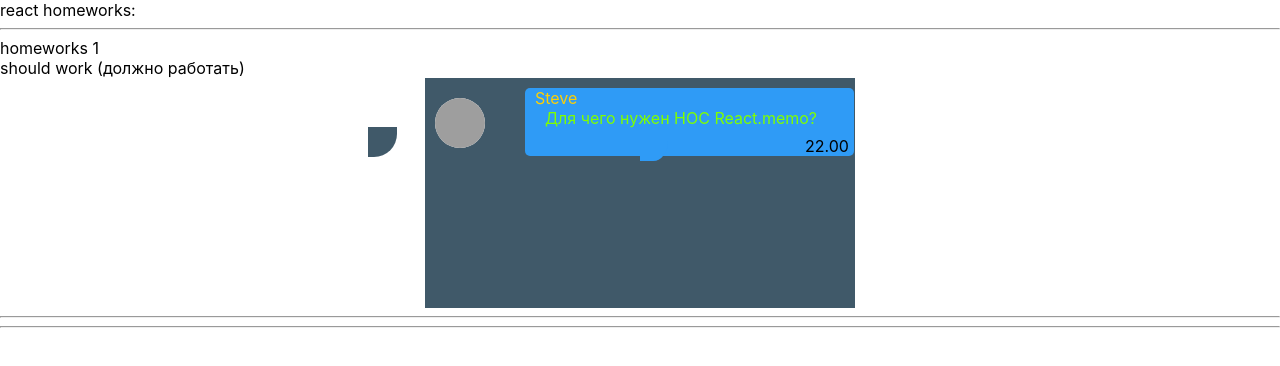
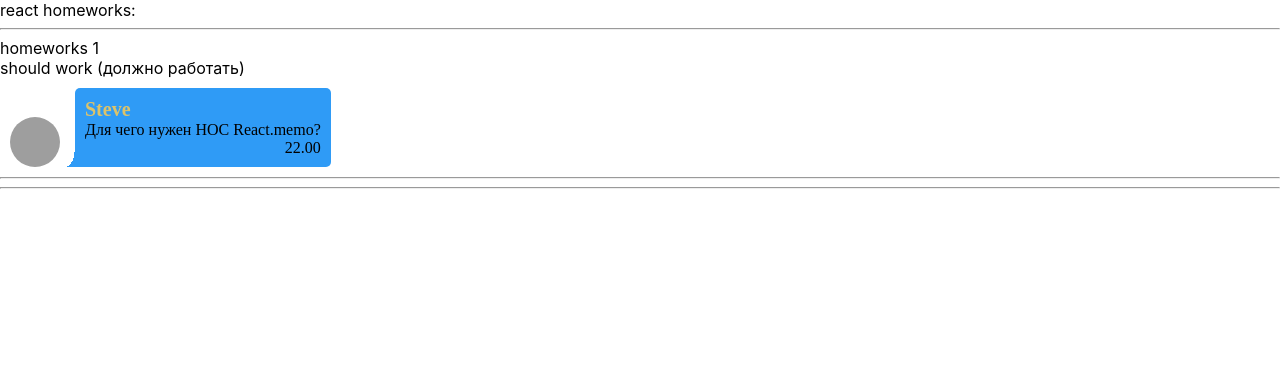
Before and after one commit to Reegulus/simple-react-homeworks, a React (Create React App) app: page / in a window 1280 px wide. Shown: the top 366 px of the page. Built offline with nearby package versions, Linux system fonts and the light colour scheme; grey boxes are pictures that could not be loaded.

Commit message:
HW1. Message.module.css layout/ сделал уголок для сообщения

```diff
--- a/src/p2-homeworks/h1/HW1.tsx
+++ b/src/p2-homeworks/h1/HW1.tsx
@@ -1,7 +1,12 @@
 import React from 'react';
 import { Message } from './Message';
 
-
+const messageDate = {
+    avatar: 'https://avatanplus.com/files/resources/original/57b3fe6c4059a1569719d6e8.png',
+    name: "Steve",
+    message: 'Для чего нужен HOC React.memo? ',
+    time: '22.00'
+}
 
 function HW1() {
 
@@ -14,9 +19,11 @@ function HW1() {
             should work (должно работать)
 
             <Message
-                name={"Steve"}
-                message={'Для чего нужен HOC React.memo? '}
-                time={'22.00'}
+                avatar={messageDate.avatar}
+                name={messageDate.name}
+                message={messageDate.message}
+                time={messageDate.time}
+
             />
 
             <hr/>
--- a/src/p2-homeworks/h1/Message.module.css
+++ b/src/p2-homeworks/h1/Message.module.css
@@ -1,73 +1,48 @@
-.body {
+.message {
     display: flex;
-    width: 430px;
-    height: 230px;
-    background-color: #405969;
-    margin: 0 auto;
+    align-items: flex-end;
+    /*width: 450px;*/
+    /*height: 250px;*/
+    /*background-color: #405969;*/
+    margin: 10px;
 }
 
-/*div {
-    max-width: 255px;
-    word-wrap: break-word;
-    margin-bottom: 12px;
-    line-height: 24px;
-    position: relative;
-    padding: 10px 20px;
-    border-radius: 25px;
-}*/
-
-.imgItem img {
+.avatar {
     width: 50px;
     height: 50px;
     background-color: white;
-    border-radius: 30px;
-    margin: 20px 0 0 10px;
+    border-radius: 50%;
 }
 
 .block_content {
-    /*position: relative;*/
-    width: max-content;
-    height: max-content;
+    padding: 10px;
     background-color: #2f9bf6;
-    margin: 10px 0 0 40px;
-    border-radius: 5px;
+    border-radius: 5px 5px 5px 0;
 }
 
-.block_content:before {
-    content: '';
-    position: absolute;
-    height: 20px;
-    width: 28px;
-    margin-top: 53px;
-    left: 640px;
-    background-color: #2f9bf6;
-    border-bottom-right-radius: 19px 26px;
+.messageСorner {
+    width: 15px;
+    height: 15px;
+    background: radial-gradient(circle at 3% 17%, white 71%, #eee 0%, #2f9bf6 0%)
+}
 
- }
+.name {
+    font-size: 20px;
+    font-weight: bold;
+    color: #dcc36b;
+    font-family: cursive;
+}
 
-.block_content:after {
-    content: '';
-    position: fixed;
-    width: 29px;
-    height: 30px;
-    margin-top: -29px;
-    right: 883px;
-    background-color: #405969;
-    border-bottom-right-radius: 23px;
- }
+.text {
+    min-width: 150px;
+    max-width: 300px;
+    word-wrap: break-word;
+    font-family: cursive;
+}
 
-
-.nameItem {
-    margin: 0 10px 0 10px;
-    color: #fdd005;
-}
-.messageItem {
-    margin: 0 20px 0 20px;
-    color: chartreuse;
-}
-.timeItem {
+.time {
     display: flex;
     justify-content: flex-end;
-    margin: 8px 5px 0 280px;
     color: #000000;
+    font-family: cursive;
 }
--- a/src/p2-homeworks/h1/Message.tsx
+++ b/src/p2-homeworks/h1/Message.tsx
@@ -1,31 +1,28 @@
 import React from 'react';
 import s from './Message.module.css';
 
-export type MessageDataPropsType = {
+export type MessagePropsType = {
+    avatar: string
     name: string,
     message: string,
     time: string
 }
 
-export function Message(props: MessageDataPropsType) {
-   /* let messageObj = {
-        name: Steve
+export function Message(props: MessagePropsType) {
+    return (
+        <div className={s.message}>
+                <img src={props.avatar} className={s.avatar}/>
 
-    }*/
-    return (
+            <div className={s.messageСorner}/>
 
-        <div className={s.body}>
-            <div className={s.imgItem}>
-                <img src='https://avatanplus.com/files/resources/original/57b3fe6c4059a1569719d6e8.png' alt=""/>
-            </div>
             <div className={s.block_content}>
-                <div className={s.nameItem}>
+                <div className={s.name}>
                     {props.name}
                 </div>
-                <div className={s.messageItem}>
+                <div className={s.text}>
                     {props.message}
                 </div>
-                <div className={s.timeItem}>
+                <div className={s.time}>
                     {props.time}
                 </div>
             </div>
```
